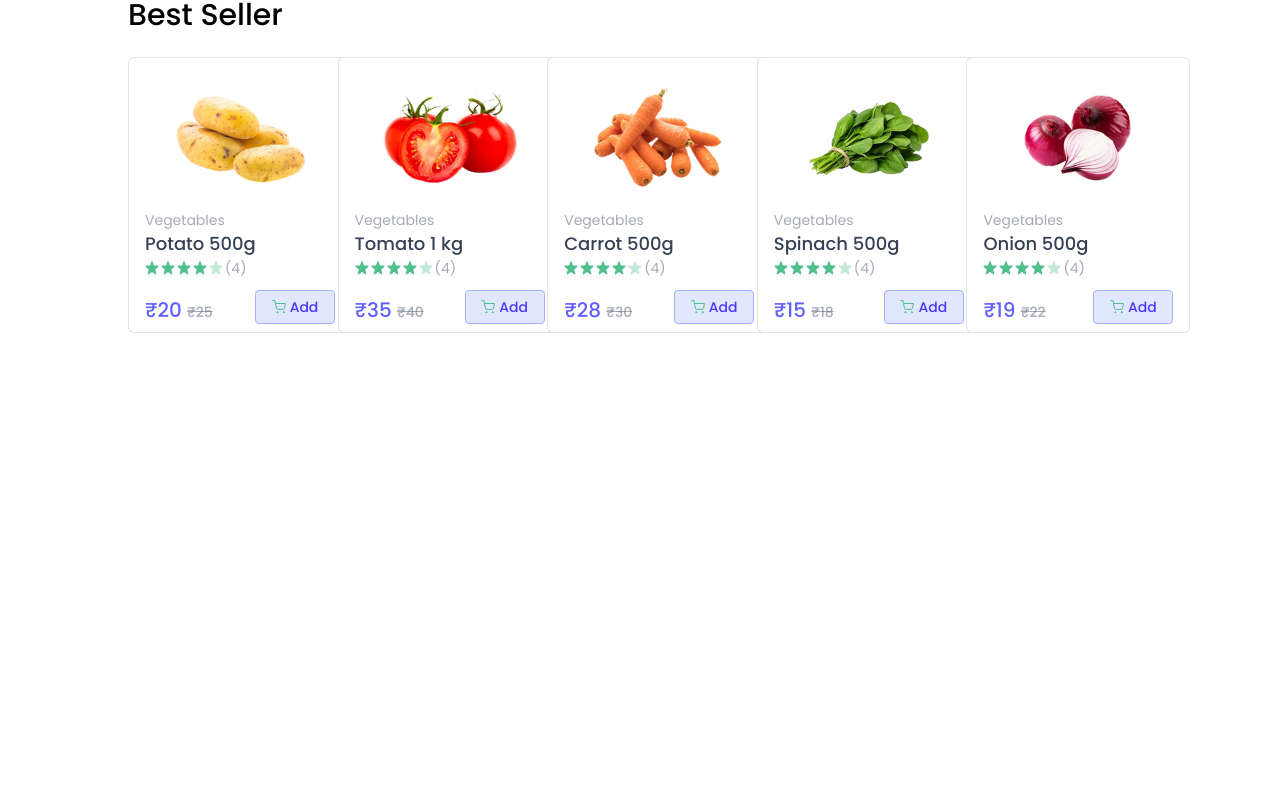
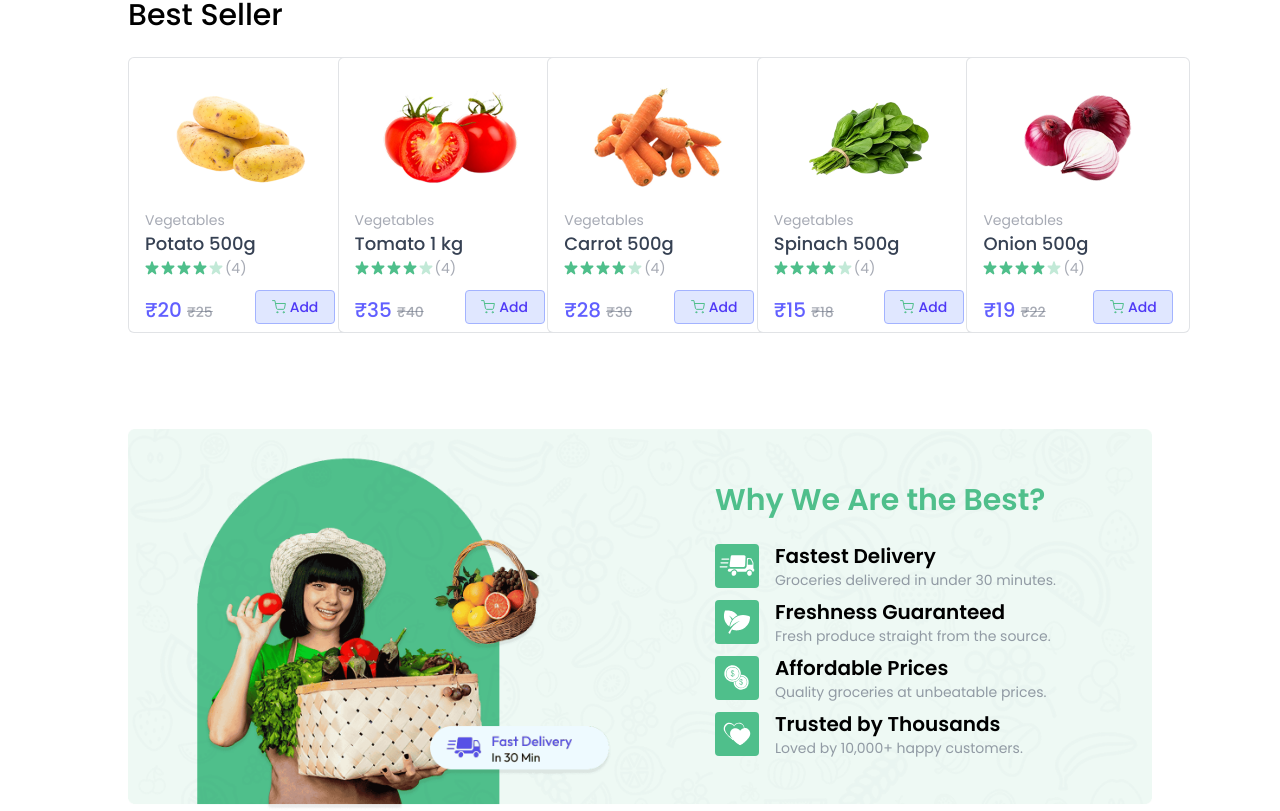
Before and after one commit to Ravichandra1816/Grocery, a React (Vite) app in the folder frontend/: page / in a window 1280 px wide. Shown: the part 871-1682 px from the top of the page. Before the commit the page ends 1204 px from the top, so only its background shows below. Built offline with nearby package versions, Linux system fonts and the light colour scheme.

Commit message:
BottomBanner is complete

```diff
--- /dev/null
+++ b/frontend/src/Components/BottomBanner.jsx
@@ -0,0 +1,36 @@
+import React from "react";
+import { assets, features } from "../assets/assets";
+
+const BottomBanner = () => {
+  return (
+    <div className="relative mt-24">
+      <img
+        src={assets.bottom_banner_image}
+        className="w-full hidden md:block"
+      />
+      <img src={assets.bottom_banner_image_sm} className="w-full md:hidden" />
+      <div className="absolute inset-0 flex flex-col items-center md:items-end md:justify-center pt-16 md:pt-0 md:pr-24">
+        <div>
+          <h1 className="text-2xl md:text-3xl font-semibold text-primary mb-6">
+            Why We Are the Best?
+          </h1>
+          {features.map((feature, index) => (
+            <div key={index} className="flex items-center gap-4 mt-2">
+              <img src={feature.icon} className="md:w-11 w-9" />
+              <div>
+                <h3 className="text-lg md:text-xl font-semibold">
+                  {feature.title}
+                </h3>
+                <p className="text-gray-500/70 text-xs md:text-sm">
+                  {feature.description}
+                </p>
+              </div>
+            </div>
+          ))}
+        </div>
+      </div>
+    </div>
+  );
+};
+
+export default BottomBanner;
--- a/frontend/src/Pages/Home.jsx
+++ b/frontend/src/Pages/Home.jsx
@@ -2,6 +2,7 @@
 import MainBanner from "../Components/MainBanner";
 import Categories from "../Components/Categories";
 import BestSeller from "../Components/BestSeller";
+import BottomBanner from "../Components/BottomBanner";
 
 const Home = () => {
   return (
@@ -9,6 +10,7 @@
       <MainBanner />
       <Categories />
       <BestSeller />
+      <BottomBanner />
     </div>
   );
 };
```
